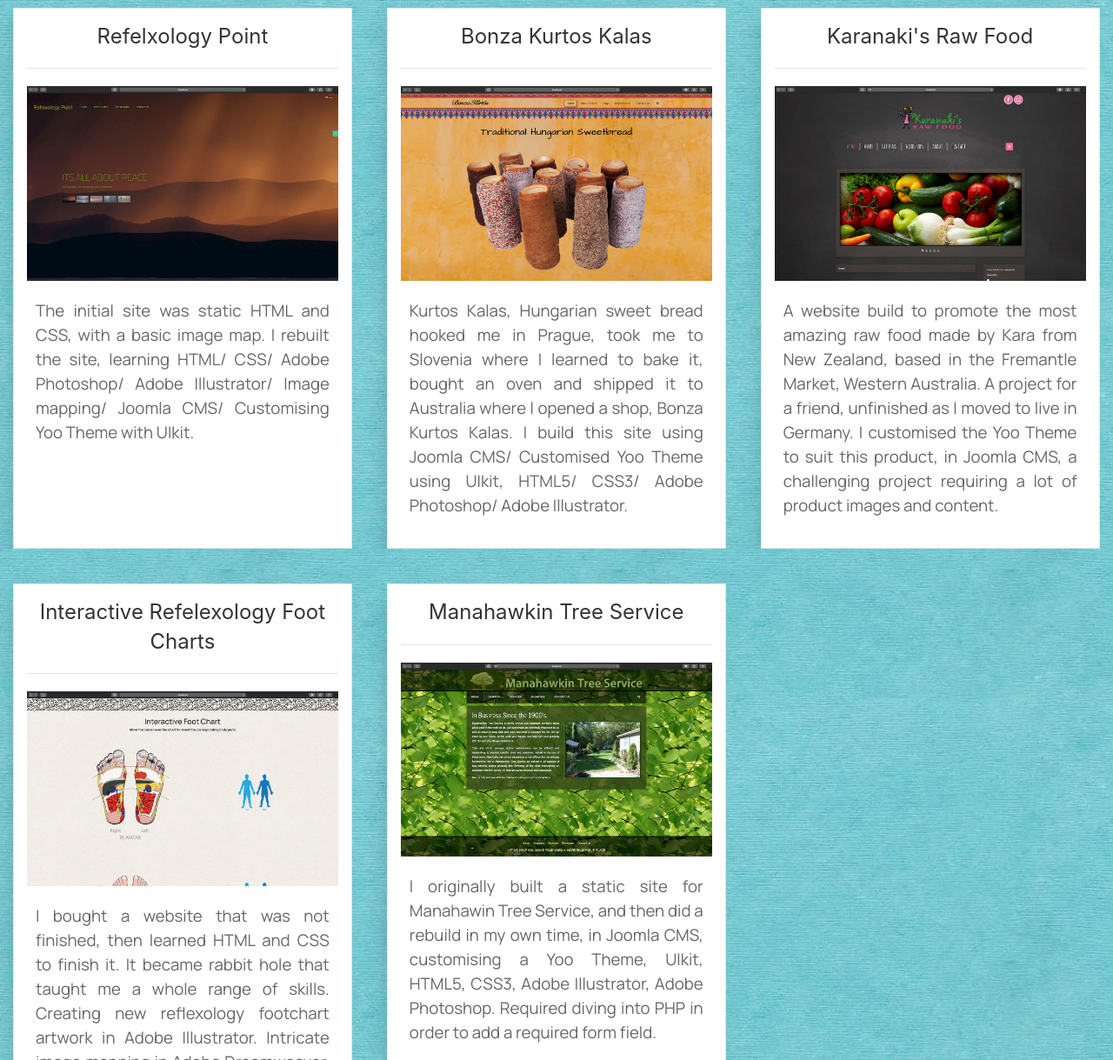
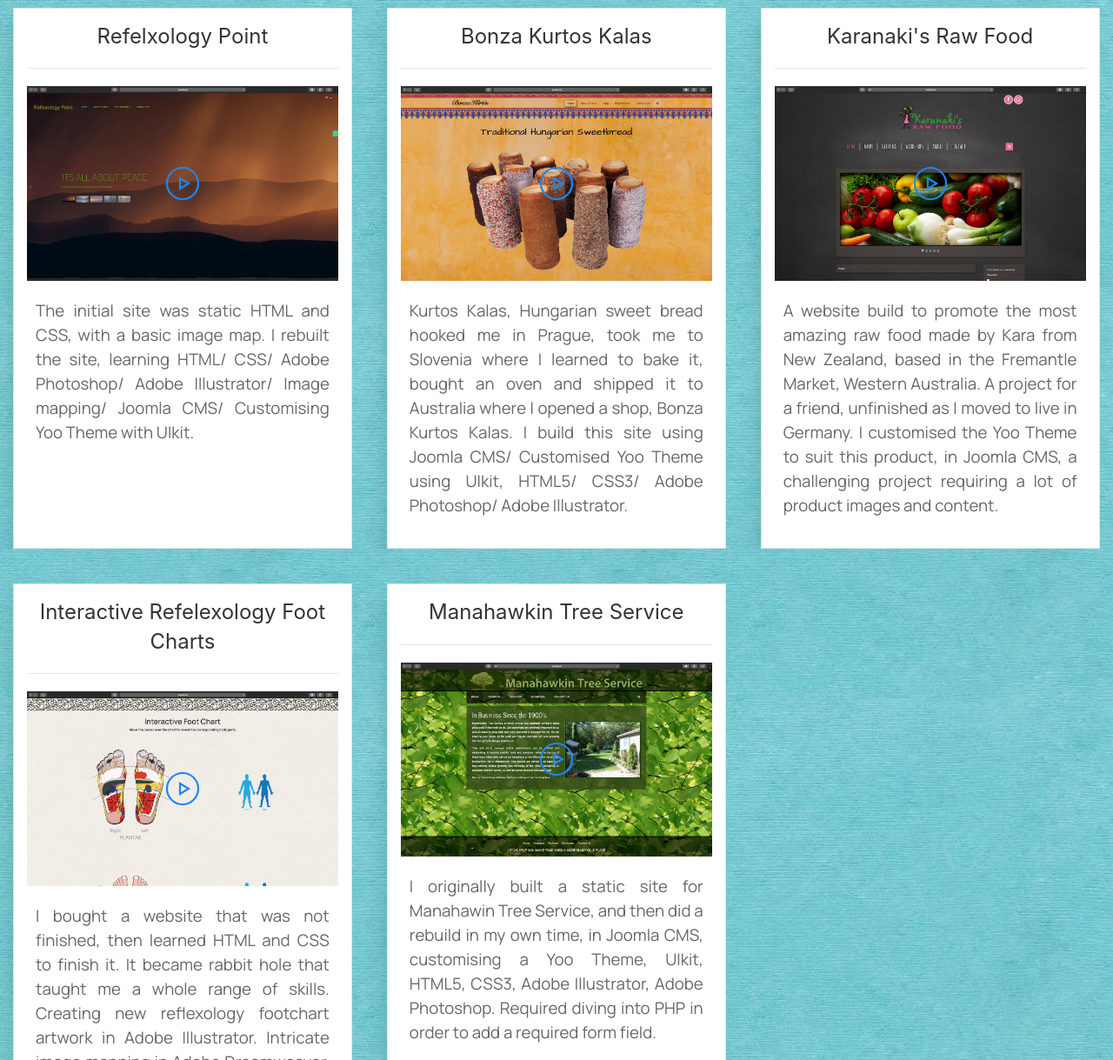
Before and after one commit to daidensacha/Portfolio-Daiden-Sacha, a website: page index.html in a window 1280 px wide. Shown: the part 2964-4183 px from the top of the page at 87% size. Drawn offline with nearby package versions, Linux system fonts and the light colour scheme.

Commit message:
Adding play icon over gallery image makes it clear there is something more to see

```diff
--- a/assets/scss/style.scss
+++ b/assets/scss/style.scss
@@ -635,6 +635,18 @@
   padding-right: 10px;
 }
 
+.image-container {
+  position: relative;
+}
+
+.image-play-icon {
+  position: absolute;
+  top: 50%;
+  left: 50%;
+  transform: translate(-50%, -50%);
+  -ms-transform: translate(-50%, -50%);
+}
+
 /*
 ================================================================================
 ============================== FOOTER STYLING ==================================
--- a/index.html
+++ b/index.html
@@ -409,7 +409,10 @@
                   <h3>Refelxology Point</h3>
                   <hr>
                   <a class="uk-inline" href="assets/images/gallery-images/reflex-point-1.jpg" data-caption="Reflexology Point Website - Image 1/10" data-uk-lightbox="{group:'group-1';}">
-                     <img src="assets/images/gallery-images/reflex-point-1.jpg" alt="Reflexology Point">
+                     <div class="image-container">
+                        <img src="assets/images/gallery-images/reflex-point-1.jpg" alt="Reflexology Point">
+                        <span class="image-play-icon" uk-icon="icon: play-circle; ratio: 2"></span>
+                     </div>
                      <div class="uk-transition-slide-bottom uk-position-bottom uk-overlay uk-overlay-default">
                         <p class="uk-h4 uk-margin-remove">Joomla CMS, Yoo Theme, HTML, CSS, UiKit, Bootstrap, JavaScript, jQuery, PHP, Adobe Illustrator, Adobe Photoshop</p>
                      </div>
@@ -433,7 +436,10 @@
                   <h3>Bonza Kurtos Kalas</h3>
                   <hr>
                   <a class="uk-inline" href="assets/images/gallery-images/bonza-1.jpg" data-caption="Bonza Kurtos Kalas Website - Image 1/11" data-uk-lightbox="{group:'group-2'}">
-                     <img src="assets/images/gallery-images/bonza-1.jpg" alt="Bonza Kurtos Kalas">
+                     <div class="image-container">
+                        <img src="assets/images/gallery-images/bonza-1.jpg" alt="Bonza Kurtos Kalas">
+                        <span class="image-play-icon" uk-icon="icon: play-circle; ratio: 2"></span>
+                     </div>
                      <div class="uk-transition-slide-bottom uk-position-bottom uk-overlay uk-overlay-default">
                         <p class="uk-h4 uk-margin-remove">Joomla CMS, Yoo Theme, UiKit, Bootstrap, HTML, CSS, JavaScript, Adobe Illustrator, Adobe Photoshop</p>
                      </div>
@@ -459,7 +465,10 @@
                   <h3>Karanaki's Raw Food</h3>
                   <hr>
                   <a class="uk-inline" href="assets/images/gallery-images/karanakis-1.jpg" data-caption="Karanaki Raw Food Website - Image 1/10" data-uk-lightbox="{group:'group-3'}">
-                     <img src="assets/images/gallery-images/karanakis-1.jpg" alt="Karanakis Raw Food">
+                     <div class="image-container">
+                        <img src="assets/images/gallery-images/karanakis-1.jpg" alt="Karanakis Raw Food">
+                        <span class="image-play-icon" uk-icon="icon: play-circle; ratio: 2"></span>
+                     </div>
                      <div class="uk-transition-slide-bottom uk-position-bottom uk-overlay uk-overlay-default">
                         <p class="uk-h4 uk-margin-remove">Joomla CMS, Yoo Theme, HTML, CSS, UiKit, Bootstrap, JavaScript, Adobe Illustrator, Adobe Photoshop</p>
                      </div>
@@ -484,7 +493,10 @@
                   <h3>Interactive Refelexology Foot Charts</h3>
                   <hr>
                   <a class="uk-inline" href="assets/images/gallery-images/foot-charts-1.jpg" data-caption="Interactive Reflexology Footchart - Image 1/2" data-uk-lightbox="{group:'group-4'}">
-                     <img src="assets/images/gallery-images/foot-charts-1.jpg" alt="Interactive Foot Chart">
+                     <div class="image-container">
+                        <img src="assets/images/gallery-images/foot-charts-1.jpg" alt="Interactive Foot Chart">
+                        <span class="image-play-icon" uk-icon="icon: play-circle; ratio: 2"></span>
+                     </div>
                      <div class="uk-transition-slide-bottom uk-position-bottom uk-overlay uk-overlay-default">
                         <p class="uk-h4 uk-margin-remove">HTML, CSS, Bootstrap, JavaScript, jQuery, Adobe Illustrator, Adobe Photoshop, Adobe Dreamweaver, Image Mapping</p>
                      </div>
@@ -501,7 +513,10 @@
                   <h3>Manahawkin Tree Service</h3>
                   <hr>
                   <a class="uk-inline" href="assets/images/gallery-images/manahawkin-1.jpg" data-caption="Manahawking Tree Service Website - Image 1/8" data-uk-lightbox="{group:'group-5'}">
-                     <img src="assets/images/gallery-images/manahawkin-1.jpg" alt="Manahawkin Tree Service">
+                     <div class="image-container">
+                        <img src="assets/images/gallery-images/manahawkin-1.jpg" alt="Manahawkin Tree Service">
+                        <span class="image-play-icon" uk-icon="icon: play-circle; ratio: 2"></span>
+                     </div>
                      <div class="uk-transition-slide-bottom uk-position-bottom uk-overlay uk-overlay-default">
                         <p class="uk-h4 uk-margin-remove">Joomla CMS, Yoo Theme, UiKit, Bootstrap, HTML, CSS, JavaScript, PHP, Adobe Illustrator, Adobe Photoshop, </p>
                      </div>
```
Also changed, not shown: assets/css/style.css, 1 other file.
